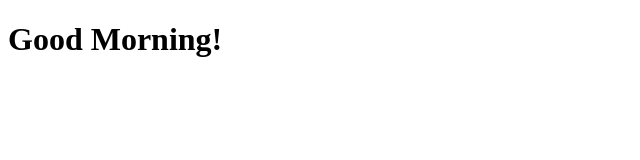
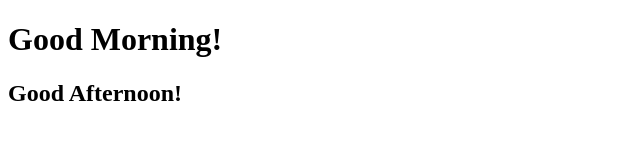
Before and after one commit to mariiakey/testing, a plain HTML site: page index.html in a window 1280 px wide. Shown: the whole page, without its empty margins (0-640 px from the left). Drawn offline with Linux system fonts and the light colour scheme.

Commit message:
updating index.html file

```diff
--- a/index.html
+++ b/index.html
@@ -5,6 +5,7 @@
 </head>
 <body>
 	<h1>Good Morning!</h1>
+	<h2>Good Afternoon!</h2>
 
 </body>
 </html>
```
